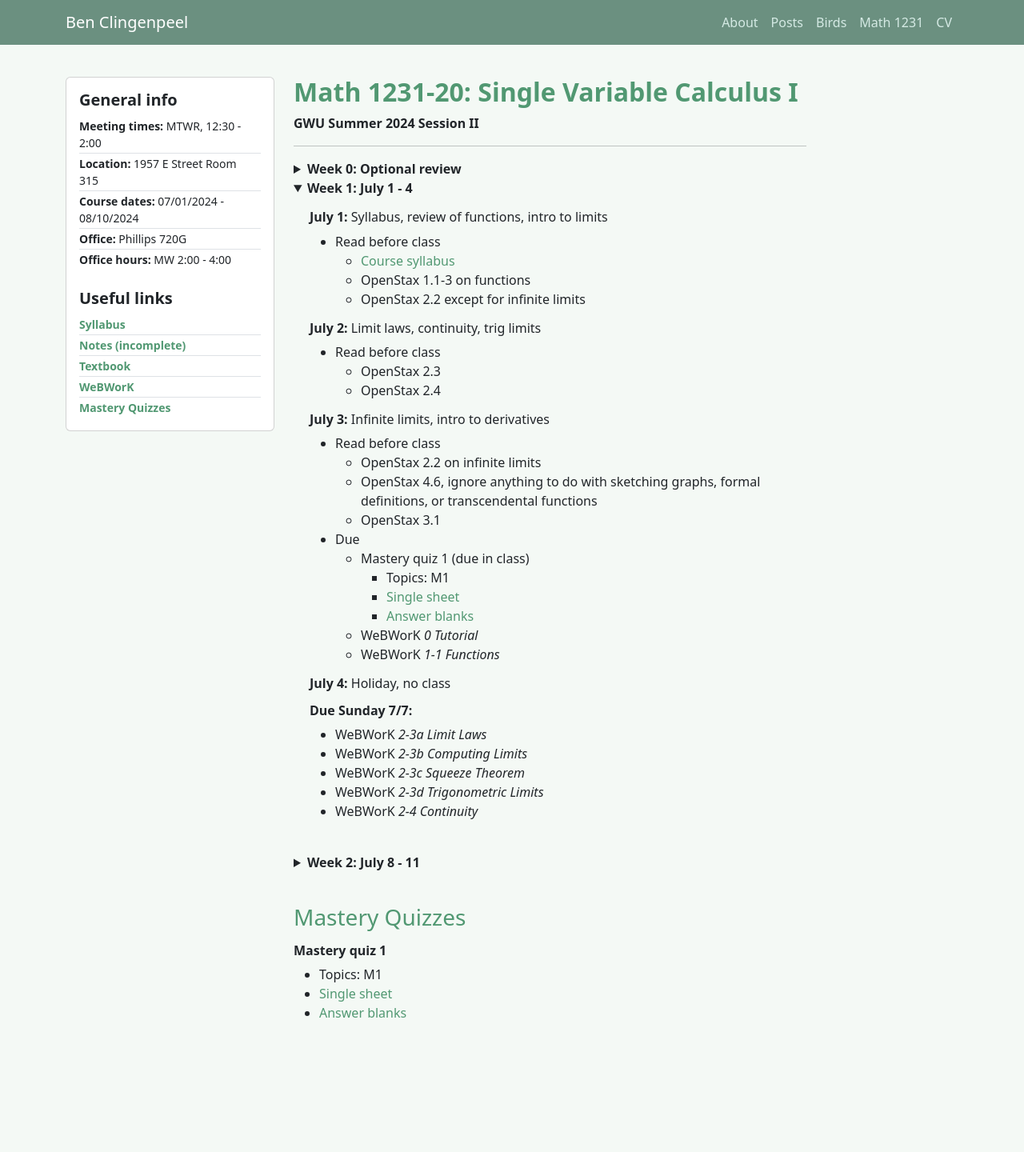
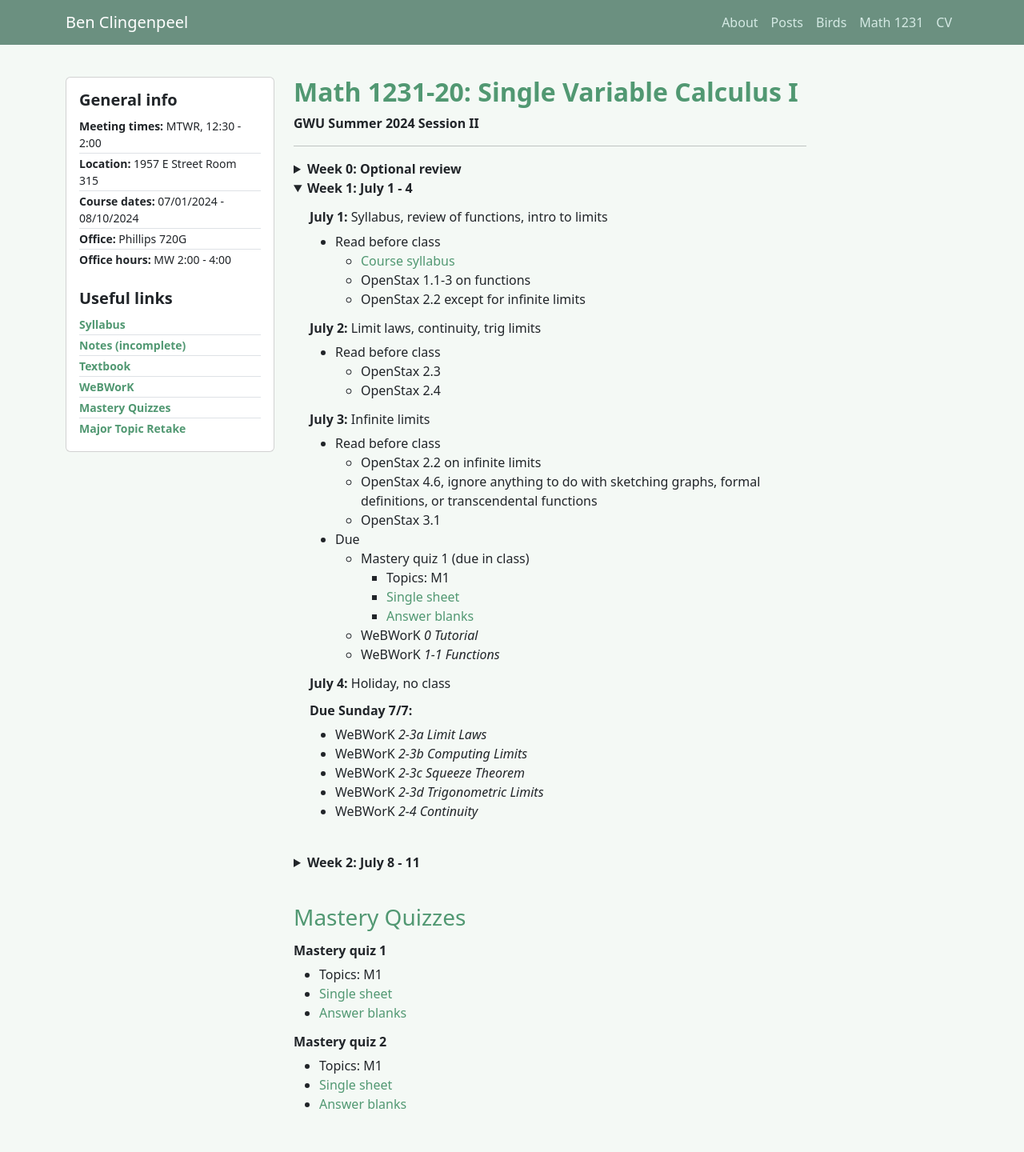
Before and after one commit to bncling/bncl-site, a Jekyll site: the page built from _courses/GW1231_summer_24.markdown, in a window 1280 px wide. Shown: the whole page at 80% size. Built offline with Jekyll 4.4.1, drawn with Linux system fonts in a browser that asks for light colours; before the commit the page ends 1326 px from its top, so only the background shows below that.

Commit message:
rebuilding site Thu Jul  4 09:02:02 EDT 2024

```diff
--- a/_courses/GW1231_summer_24.markdown
+++ b/_courses/GW1231_summer_24.markdown
@@ -45,7 +45,7 @@
 	- OpenStax 2.3
 	- OpenStax 2.4
 
-###### **July 3:** Infinite limits, intro to derivatives
+###### **July 3:** Infinite limits
 - Read before class
 	- OpenStax 2.2 on infinite limits
 	- OpenStax 4.6, ignore anything to do with sketching graphs, formal definitions, or transcendental functions
@@ -75,13 +75,16 @@
 <details markdown="1">
 <summary><b>Week 2: July 8 - 11</b></summary>
 
-###### **July 8:** Tangent lines, computing derivatives
+###### **July 8:** Defining and computing derivatives
 - Read before class
 	- OpenStax 3.1 (again)
 	- OpenStax 3.2
 	- OpenStax 3.3
 - Due
 	- Mastery quiz 2 (due in class)
+		- Topics: M1
+		- [Single sheet](/assets/documents/mq2_single_sheet.pdf)
+		- [Answer blanks](/assets/documents/mq2_answer_blanks.pdf)
 	- WeBWorK *2-2 Infinite Limits*
 	- WeBWorK *4-6 Limits at Infinity*
 
@@ -262,3 +265,8 @@
 - Topics: M1
 - [Single sheet](/assets/documents/mq1_single_sheet.pdf)
 - [Answer blanks](/assets/documents/mq1_answer_blanks.pdf)
+
+###### **Mastery quiz 2**
+- Topics: M1
+- [Single sheet](/assets/documents/mq2_single_sheet.pdf)
+- [Answer blanks](/assets/documents/mq2_answer_blanks.pdf)
--- a/_data/course_info.yml
+++ b/_data/course_info.yml
@@ -11,3 +11,4 @@
   Textbook: https://openstax.org/details/books/calculus-volume-1
   WeBWorK: "https://openmath.library.gwu.edu/webwork2/2024-summer-math1231-clingenpeel/"
   Mastery Quizzes: "#mastery-quizzes"
+  Major Topic Retake: "https://calendly.com/ben-clingenpeel-gwu/major-topic-retake"
```
Also changed, not shown: 3 other files.
